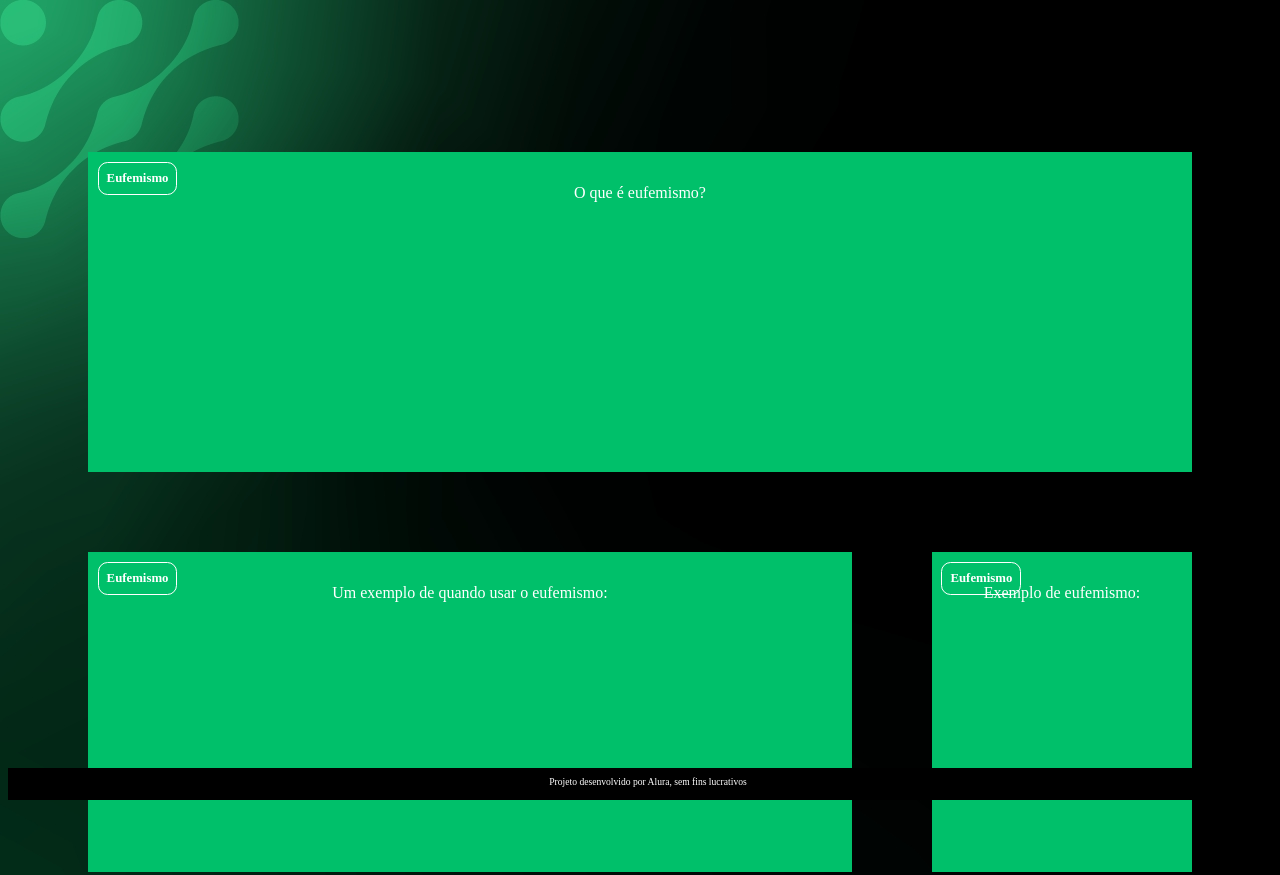
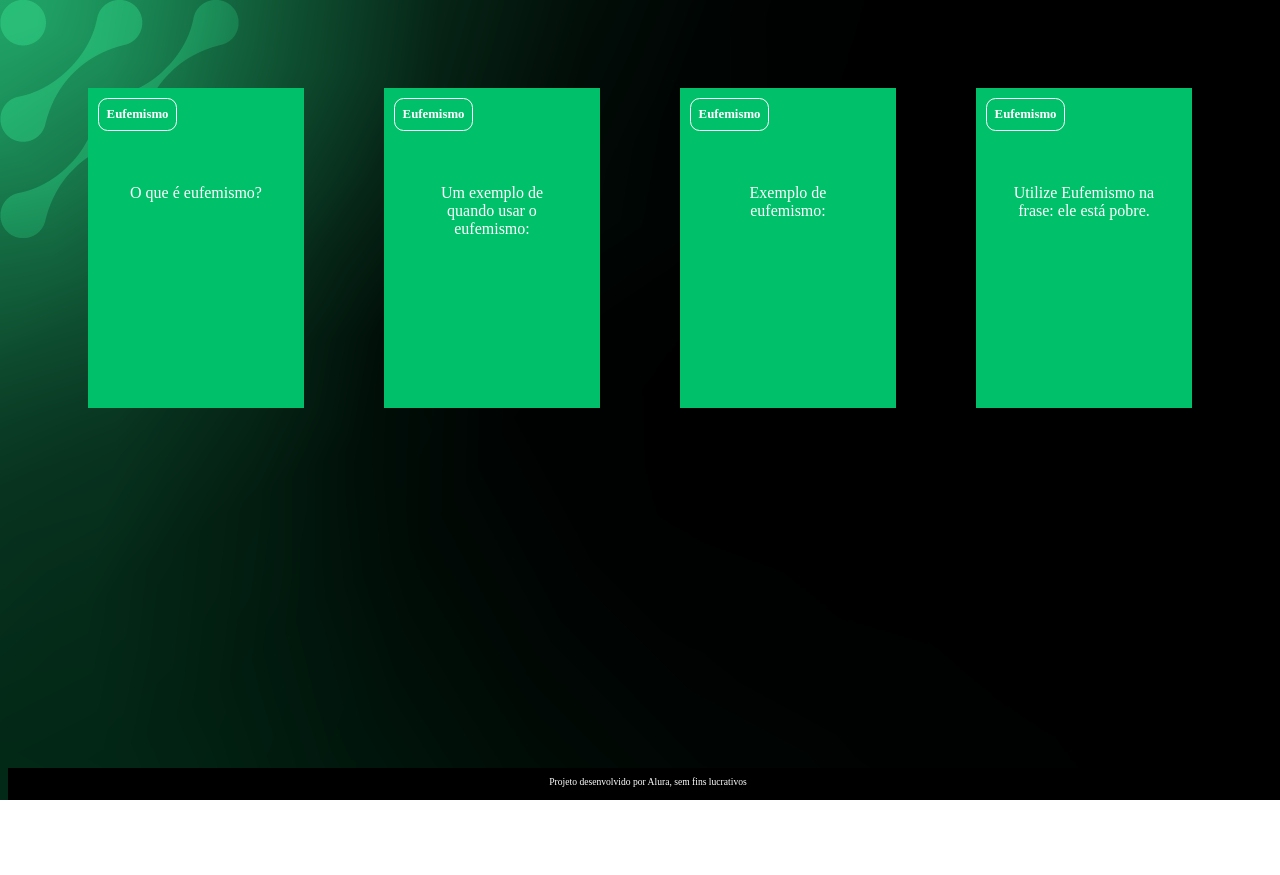
Before and after one commit to jaque08/flashcard01, a plain HTML site: page index.html in a window 1280 px wide. Shown: the top 875 px of the page. After the commit the page ends 800 px from the top, so only its background shows below. Drawn offline with Linux system fonts and the light colour scheme; a web font is replaced by a local one.

Commit message:
Add files via upload

```diff
--- a/style.css
+++ b/style.css
@@ -80,6 +80,12 @@ footer p{
 .cartao__conteudo__pergunta,
 .cartao__conteudo__resposta {
     backface-visibility: hidden;
+    backface-visibility: hidden;
+    position: absolute;
+    height: 100%;
+    width: 100%;
+    box-sizing: border-box;
+
 
 }
 
```
